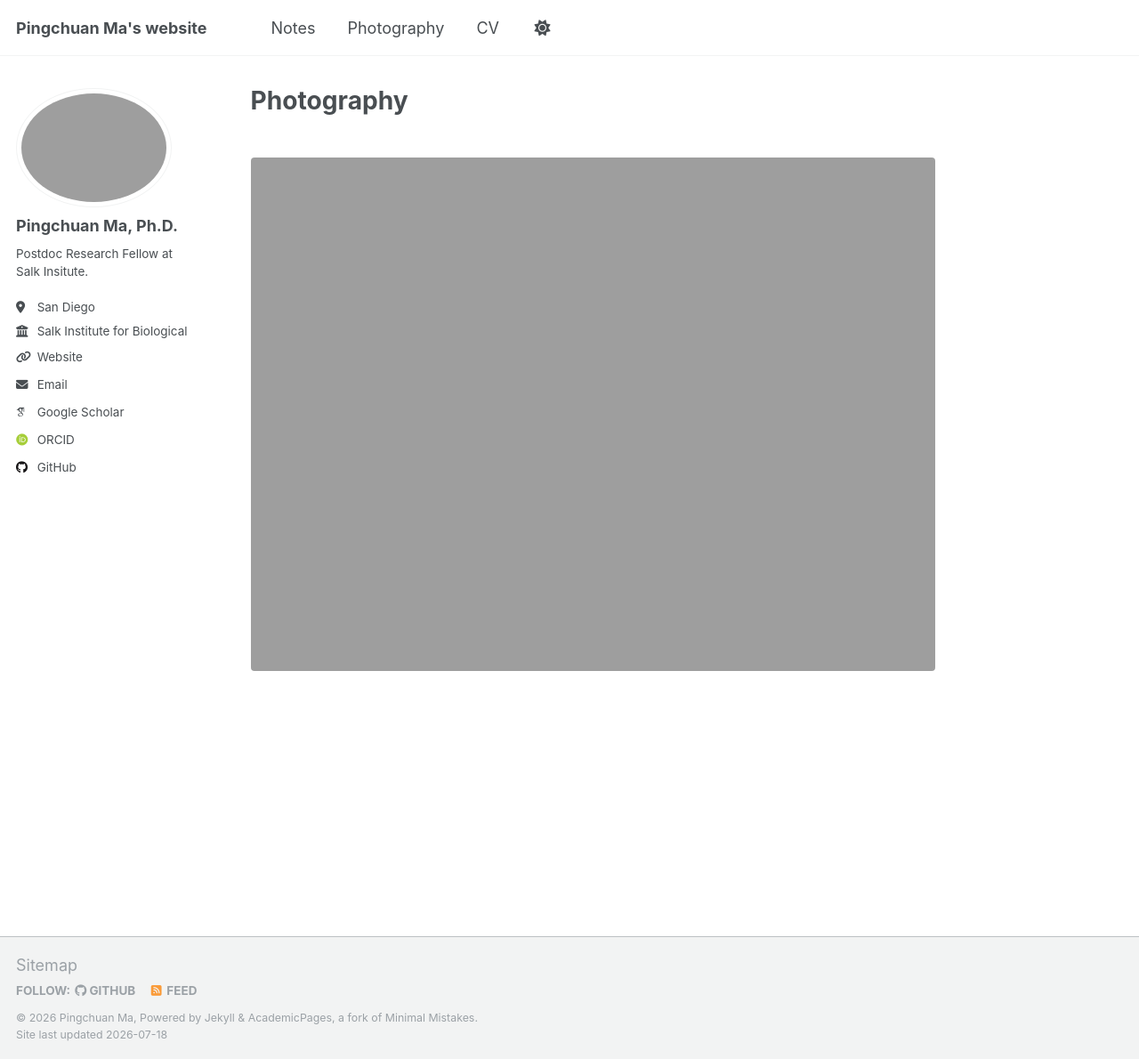
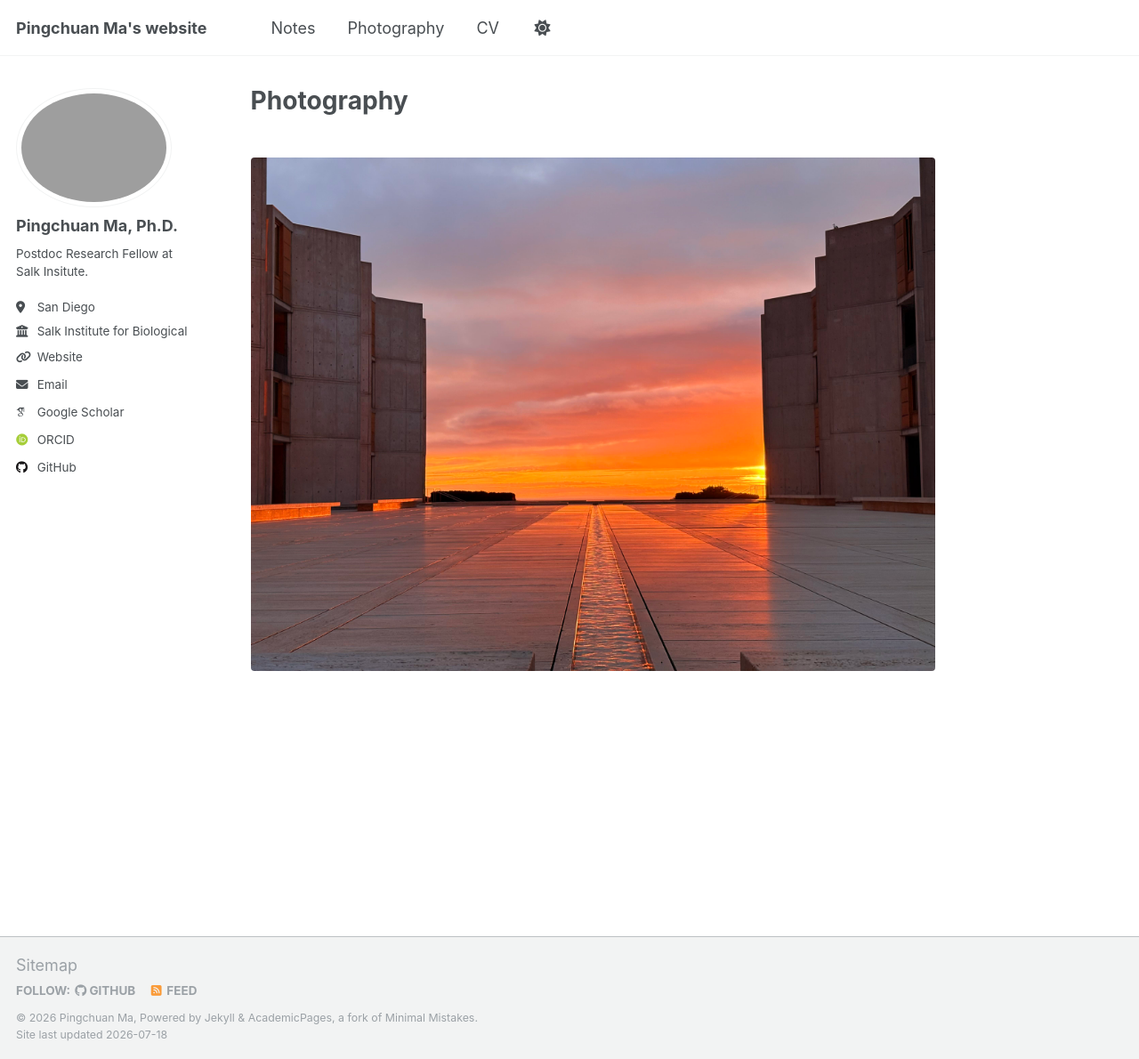
Before and after one commit to pcmaaaaa/pcmaaaaa.github.io, a Jekyll site: the page built from _pages/photography.md, in a window 1280 px wide and 1190 px high. Shown: the whole window at 89% size. Built offline with Jekyll 4.4.1, drawn with Linux system fonts in a browser that asks for light colours; some web fonts are replaced; a script that is not in the unit is left out.

Commit message:
Update photography.md

```diff
--- a/_pages/photography.md
+++ b/_pages/photography.md
@@ -3,7 +3,11 @@ layout: single
 permalink: /photography/
 title: "Photography"
 author_profile: true
-gallery: [/images/photography/Salk.jpg]
+gallery:
+- image_path: photography/Salk.jpg
+  url: /images/photography/Salk.jpg
+  alt: "Salk Institute ocean view"
+  title: "Salk Institute"
 ---
 
 {% comment %}
```
